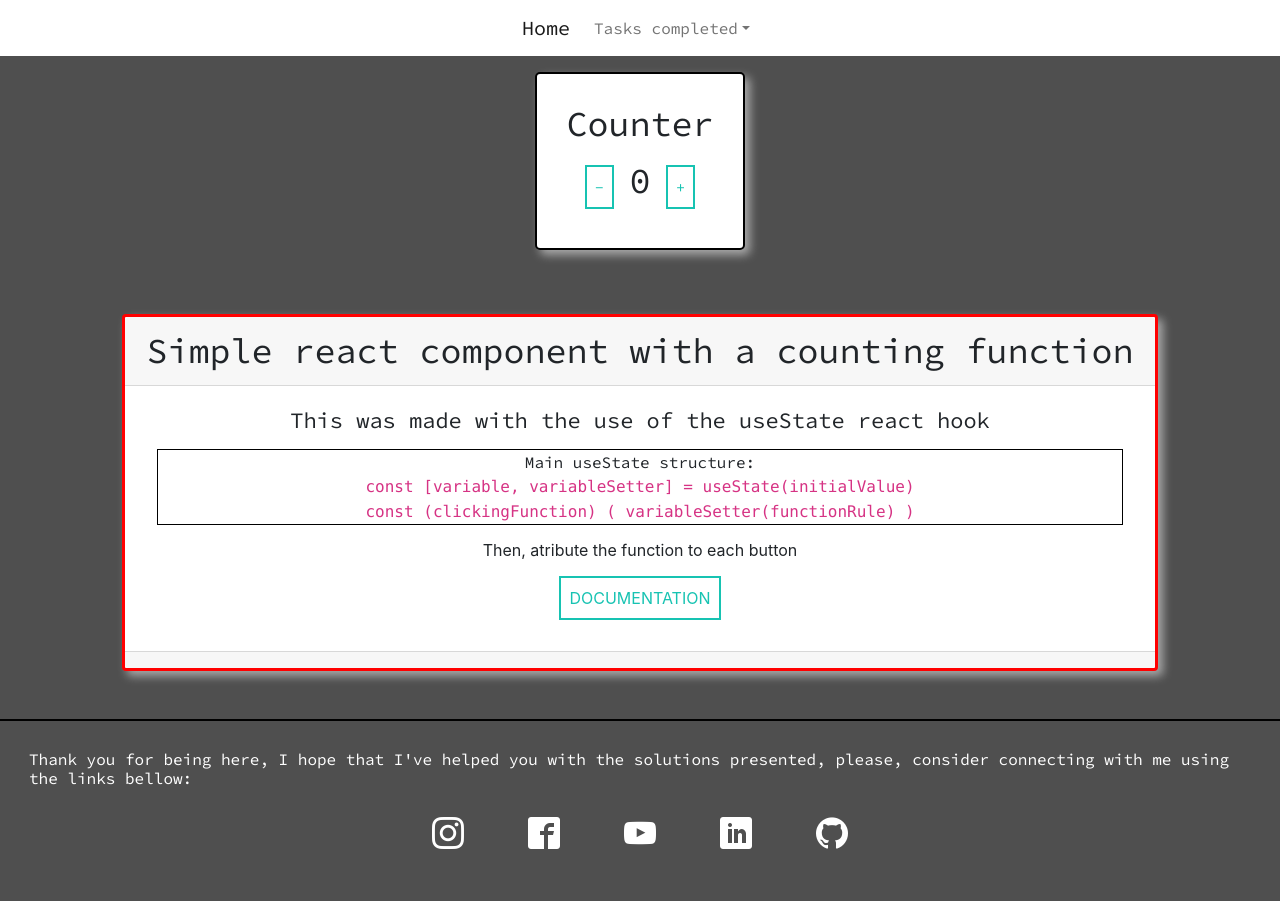
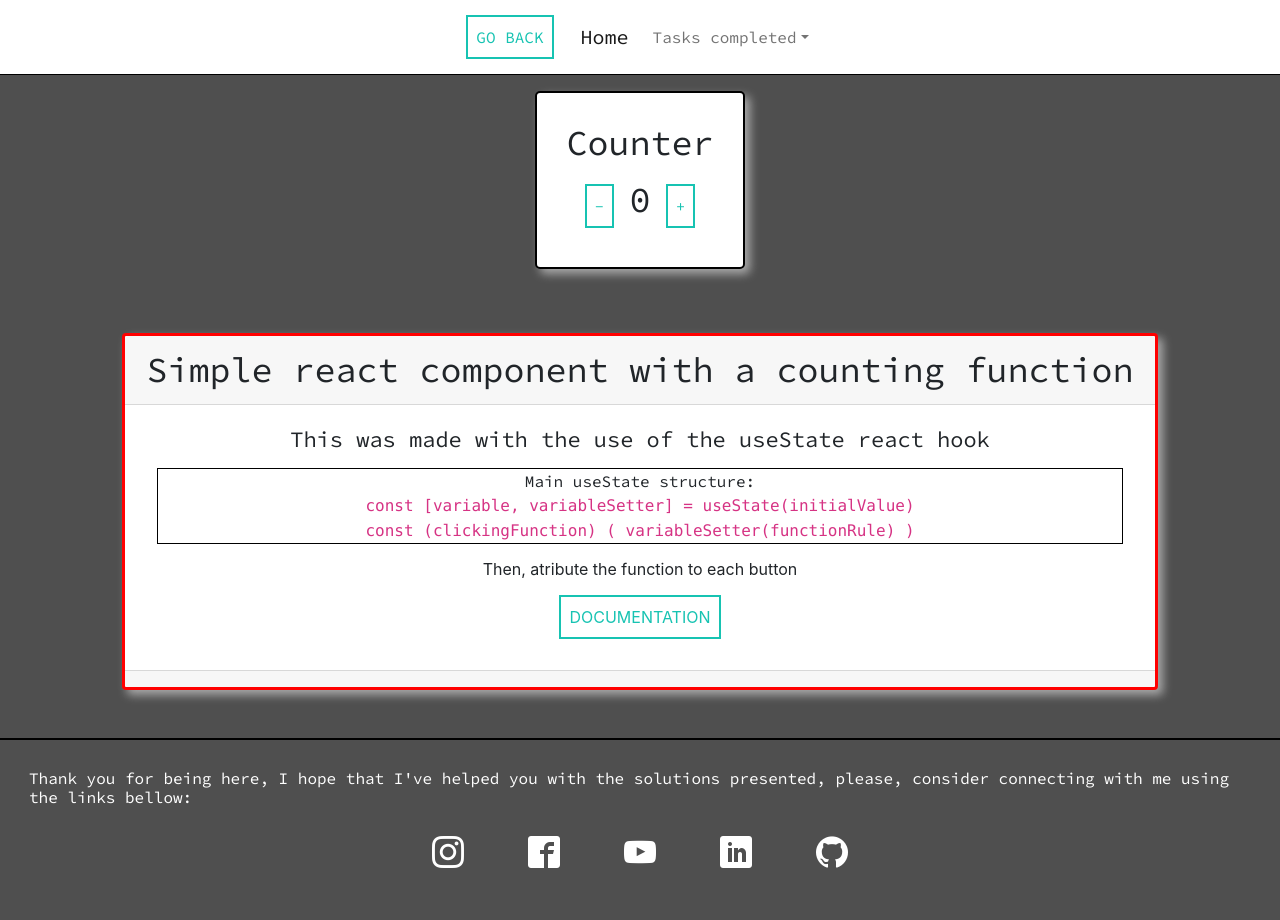
Before and after one commit to Juan-Augusto/reactjs-study, a React (Create React App) app: page /contador in a window 1280 px wide. Built offline with nearby package versions, Linux system fonts and the light colour scheme.

Commit message:
Adjustments

```diff
--- a/src/components/Condicional/Condition.jsx
+++ b/src/components/Condicional/Condition.jsx
@@ -13,7 +13,7 @@ const ExhibitionCondition = () =>{
             <aside>
                 {
                 show === true &&
-                <h4>Lorem ipsum dolor sit amet consectetur adipisicing elit. Nostrum esse ea quibusdam earum repudiandae! Tempora ipsum nihil facilis laboriosam, in magni ad dignissimos debitis iste, illum vero. Ducimus, magni consequuntur.</h4>
+                <h4 className="p-4">Lorem ipsum dolor sit amet consectetur adipisicing elit. Nostrum esse ea quibusdam earum repudiandae! Tempora ipsum nihil facilis laboriosam, in magni ad dignissimos debitis iste, illum vero. Ducimus, magni consequuntur.</h4>
                 }
             </aside>
         </div>
--- a/src/components/Contador/ContadorFunction.tsx
+++ b/src/components/Contador/ContadorFunction.tsx
@@ -13,6 +13,7 @@ const Contador = () => {
 
     };
 // const params = useParams()
+
     return (
         <div className="base-component">
             {/* <h1 style={{color: "white"}}>Route (From URL paramaters): {params.slug}</h1> */}
--- a/src/components/Header/Header.jsx
+++ b/src/components/Header/Header.jsx
@@ -1,12 +1,17 @@
 import Links from "../Pages/PageLinks";
 import { Link } from "react-router-dom";
+import { useNavigate } from "react-router-dom";
+
 
 
 export const NavbarHeader = () => {
-    ;
+    const navigate = useNavigate();
+    const handleBackButton = () => {
+        navigate(-1)
+    };
     return (
-        <header className="flex justify-center" style={{fontFamily: 'Source Code Pro'}}>
-
+        <header className="flex justify-center" style={{fontFamily: 'Source Code Pro', borderBottom: '1px solid black'}}>
+            <button onClick={handleBackButton}>Go back</button>
             <nav className="navbar navbar-expand-lg navbar-light">
                 <div className="container-fluid">
                     <Link className='navbar-brand' to={'/'}>Home</Link>
```
